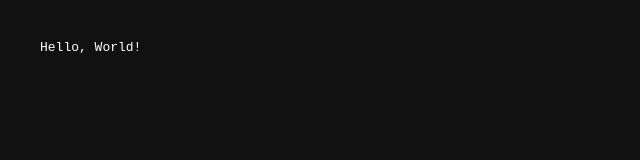
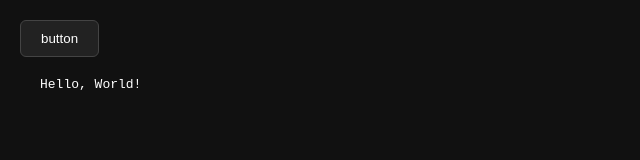
Before and after one commit to egordebug/vscodeonlineprojects, a plain HTML site: page css/2/index.html in a window 1280 px wide. Shown: the whole page, without its empty margins (0-640 px from the left). Drawn offline with Linux system fonts and the light colour scheme.

Commit message:
аппр

```diff
--- a/css/2/index.html
+++ b/css/2/index.html
@@ -4,6 +4,7 @@
         <meta name="viewport" content="width=device-width, initial-scale=1.0">
     </head>
     <body>
+        <button onclick="btn1()">button</button>
         <p> Hello, World! </p>
     </body>
 </html>
@@ -46,5 +47,7 @@ button:active {
 </style>
 
 <script>
-
+    function btn1() {
+        alert("ПИЗДА")
+    }
 </script>
```
